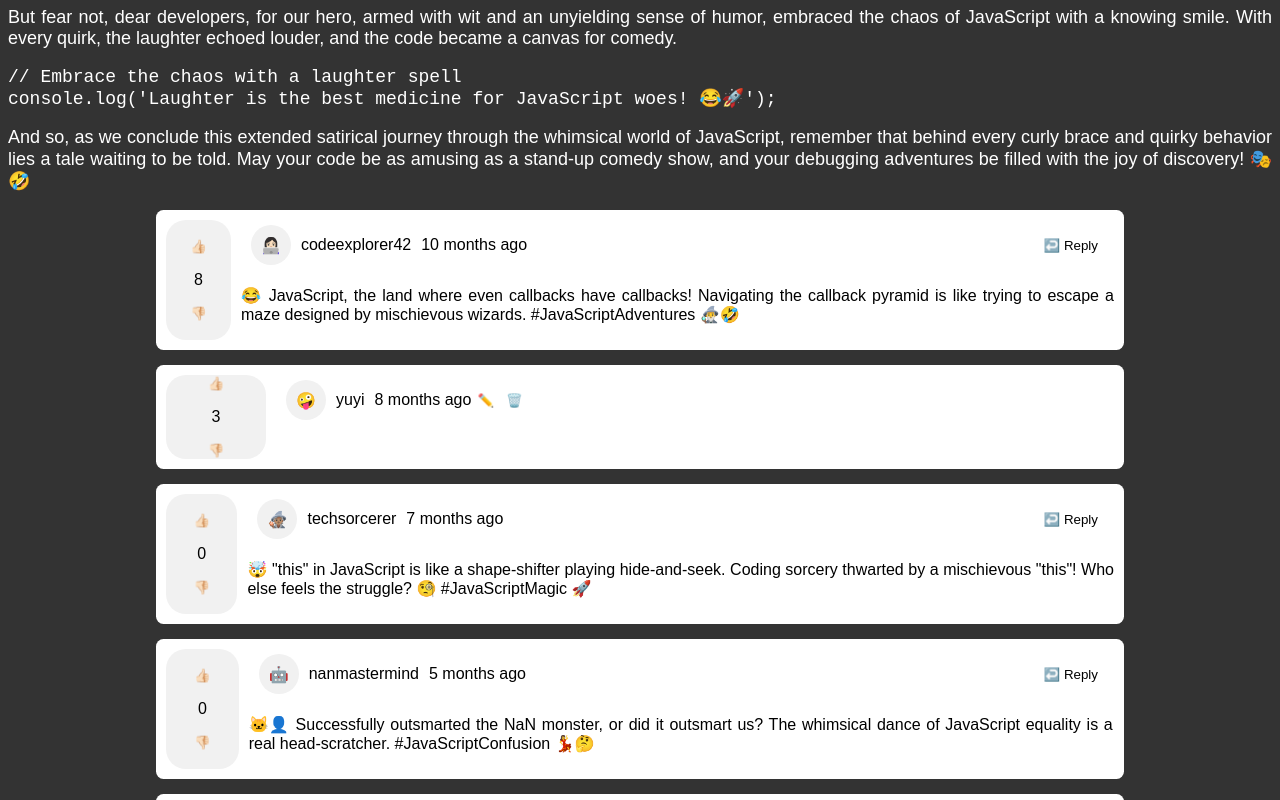
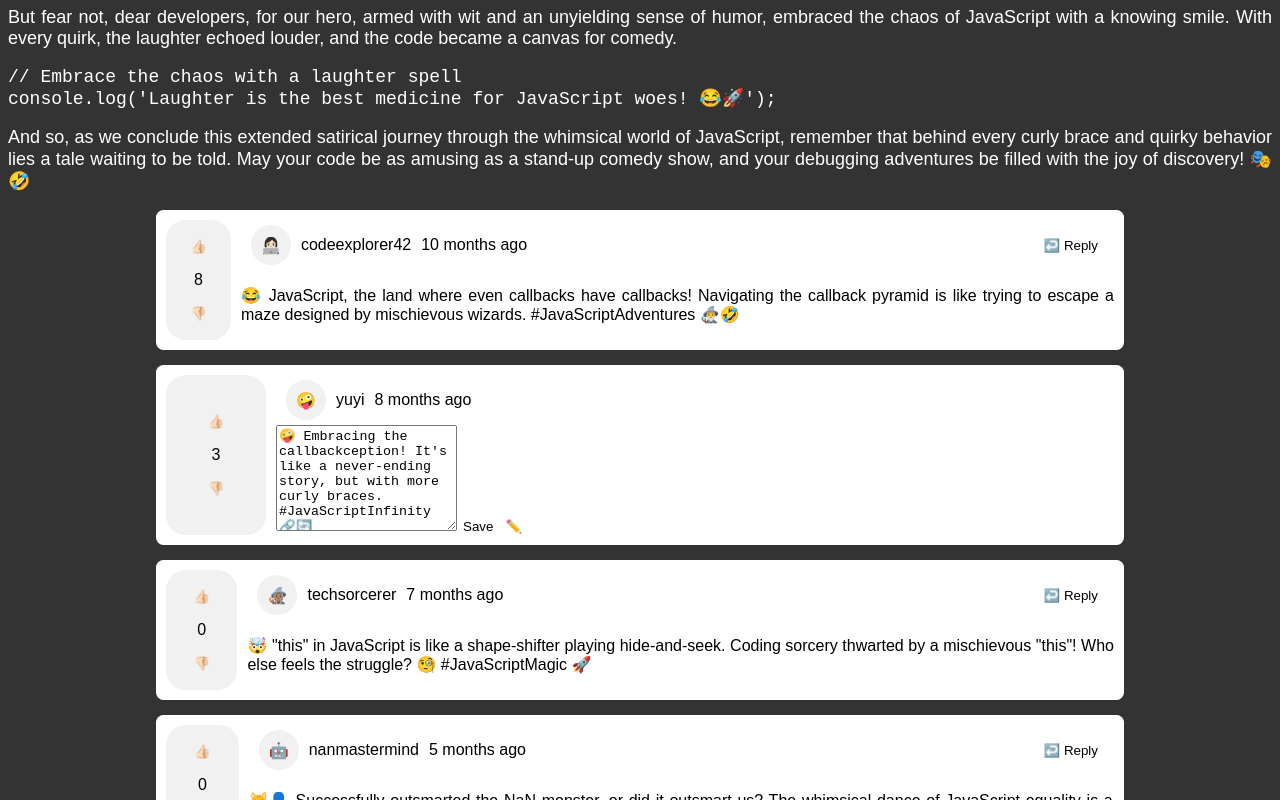
Before and after one commit to judith-sanchez/topacademy-full-stack-react-node, a React app in the folder react-context/: page / in a window 1280 px wide. Both pictures are taken after a click on the button "✏️". Shown: the part 2555-3355 px from the top of the page. Built offline with nearby package versions, Linux system fonts and the light colour scheme; the HTML template or start-up script is replaced by a standard one.

Commit message:
Added edit functionality

```diff
--- a/react-context/src/Comment.tsx
+++ b/react-context/src/Comment.tsx
@@ -1,4 +1,4 @@
-import React, {useEffect} from 'react';
+import React, {useEffect, useState} from 'react';
 import {formatDistanceToNow, parseISO} from 'date-fns';
 import {useContext} from 'react';
 import {CommentsContext} from './CommentsContext';
@@ -47,6 +47,9 @@ const Comment: React.FC<CommentProps> = ({
 
 	const timeAgo = formatDistanceToNow(parseISO(datePosted), {addSuffix: true});
 
+	const [isEditing, setIsEditing] = useState(false);
+	const [editedText, setEditedText] = useState(text);
+
 	return (
 		<>
 			<div className={styles.mainContainer}>
@@ -78,11 +81,11 @@ const Comment: React.FC<CommentProps> = ({
 							<p className={styles.datePosted}>{timeAgo}</p>
 						</div>
 						<div className={styles.functionalities}>
-							{isAuthor && (
+							{isAuthor && !isEditing && (
 								<>
 									<button
 										onClick={() => {
-											editComment(commentId);
+											setIsEditing(true);
 										}}
 									>
 										✏️
@@ -99,7 +102,31 @@ const Comment: React.FC<CommentProps> = ({
 							{!isAuthor && <button className={styles.reply}>↩️ Reply</button>}
 						</div>
 					</div>
-					<p>{text}</p>
+					{isEditing ? (
+						<div className={styles.editForm}>
+							<textarea
+								value={editedText}
+								onChange={e => setEditedText(e.target.value)}
+							/>
+							<button
+								onClick={() => {
+									editComment(commentId, editedText);
+									setIsEditing(false);
+								}}
+							>
+								Save
+							</button>
+							<button
+								onClick={() => {
+									setIsEditing(!isEditing);
+								}}
+							>
+								✏️
+							</button>
+						</div>
+					) : (
+						<p>{text}</p>
+					)}
 				</div>
 			</div>
 		</>
--- a/react-context/src/CommentsContext.tsx
+++ b/react-context/src/CommentsContext.tsx
@@ -116,9 +116,9 @@ function CommentsProvider({children}: {children: React.ReactNode}) {
 				comments,
 				addVote,
 				subtractVote,
-				editComment,
 				deleteComment,
 				addComment,
+				editComment,
 			}}
 		>
 			{children}
```
